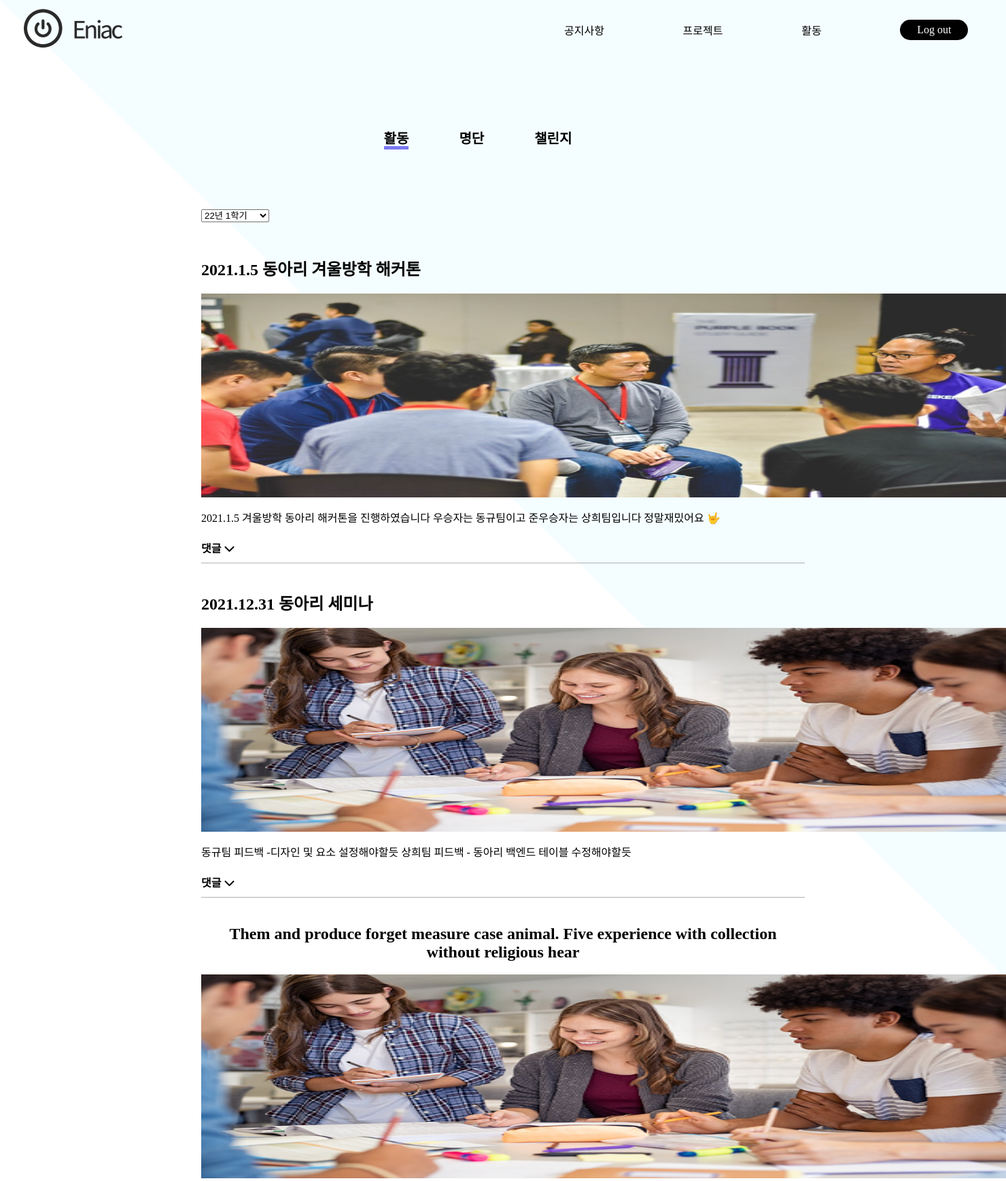
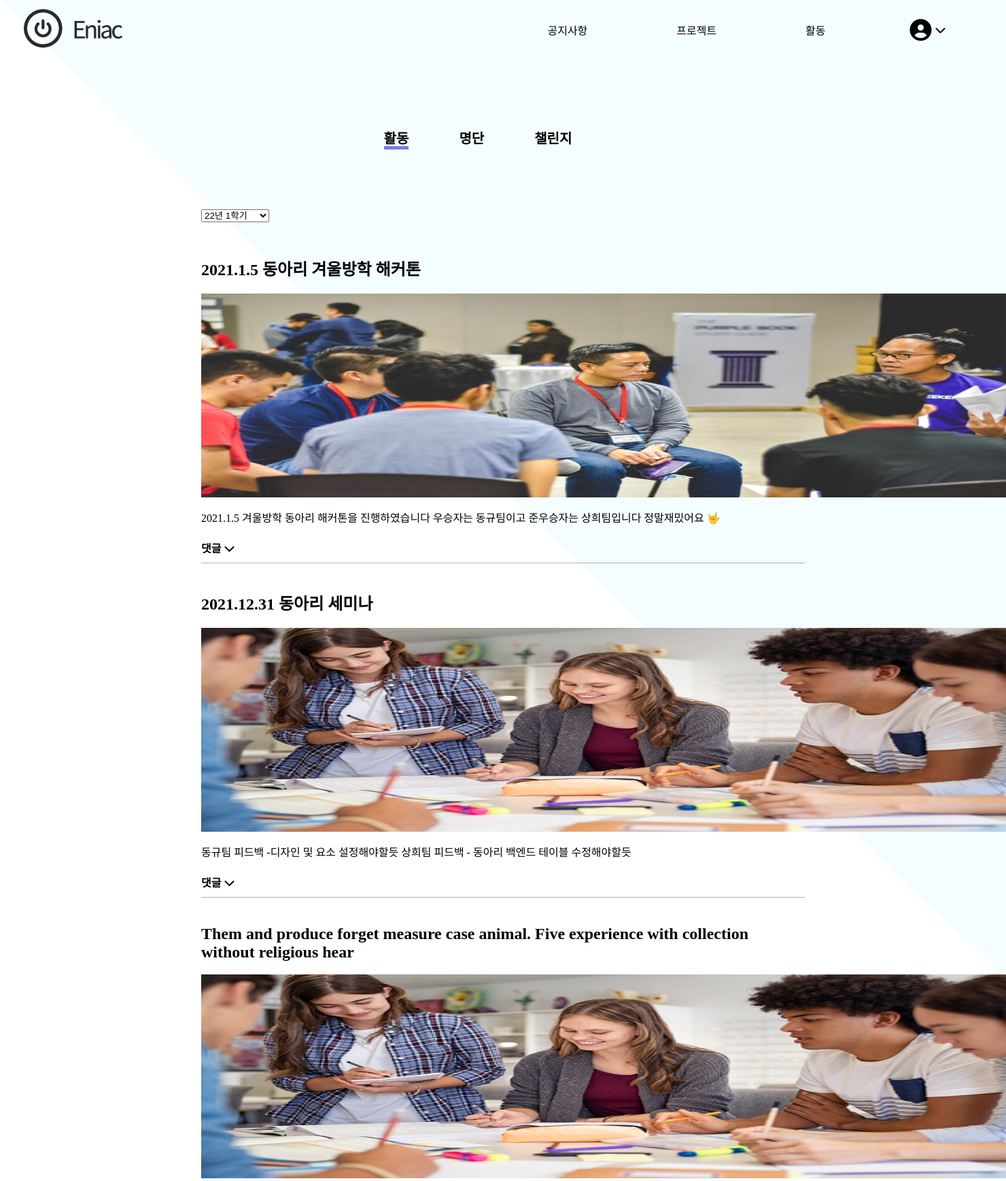
Before and after one commit to sanghee01/eniac-website, a Django app: page /activity in a window 1480 px wide; the page is wider, and only the part inside the window is pictured. Shown: the top 1738 px of that part at 68% size. Run offline with Django 3.2, Linux system fonts and the light colour scheme; a user stored in the database is signed in; data comes from the database, SQL or seed files in the repository; both versions use the stored data as it was after the commit; some libraries are stand-ins or nearby versions; some web fonts are replaced.

Commit message:
[Feat] 챌린지 페이지네이션 끝

```diff
--- a/activities/views.py
+++ b/activities/views.py
@@ -4,6 +4,7 @@ from django.shortcuts import render
 from django.core.paginator import Paginator
 import activities
 from users.models import User
+from challenges.models import Challenge
 
 # Create your views here.
 
@@ -21,8 +22,10 @@ def all_activity(request):
     paginator = Paginator(next_all_activities, 6)
     next_activities = paginator.get_page(page)
 
+    all_challenges = Challenge.objects.all().order_by("-created")
+    paginator = Paginator(all_challenges, 6)
+    challenges = paginator.get_page(page)
 
 
 
-
-    return render(request,  "activities/activity.html", context={"act": activities,"potato":users,  "next_act": next_activities,})
+    return render(request,  "activities/activity.html", context={"act": activities,"potato":users,  "next_act": next_activities, "chall": challenges})
--- a/config/settings.py
+++ b/config/settings.py
@@ -59,10 +59,7 @@ PROJECT_APPS = [
     "activities.apps.ActivitiesConfig",
     "challenges.apps.ChallengesConfig",
     "notices.apps.NoticesConfig",
-
-
-
-
+    "tags.apps.TagsConfig",
 ]
 
 
--- a/config/urls.py
+++ b/config/urls.py
@@ -23,7 +23,7 @@ urlpatterns = [
     path('', include("core.urls", namespace="core")),
     path("", include("users.urls", namespace="user")),
     path("", include("activities.urls", namespace="activity")),
-    path("projects", include("projects.urls", namespace="project")),
+    path("project", include("projects.urls", namespace="project")),
     path('admin/', admin.site.urls),
 ]
 urlpatterns += static(settings.MEDIA_URL, document_root=settings.MEDIA_ROOT)
--- a/notices/models.py
+++ b/notices/models.py
@@ -14,7 +14,7 @@ class Notice(TimeStampedModel):
     title = models.CharField(max_length=100)
     thumnail_img = models.ImageField()
     desc = models.TextField(max_length=300)
-
+    tag = models.ManyToManyField('tags.Tag', verbose_name='태그')
 
     class Meta:
         ordering = ["-created"]
--- a/static/css/activities/act-tab.css
+++ b/static/css/activities/act-tab.css
@@ -28,7 +28,6 @@
 .tab-menu__cont {
     display: none;
     width: 60%;
-    text-align: center;
     position: absolute;
     top: 120px;
     left: 20%;
--- /dev/null
+++ b/static/css/challenges/challenge-content.css
@@ -0,0 +1,24 @@
+@import url("https://fonts.googleapis.com/css2?family=DM+Serif+Display&display=swap");
+@import url("https://fonts.googleapis.com/css2?family=DM+Serif+Display&family=Lato:wght@100&display=swap");
+.challenge__title {
+    display: flex;
+    justify-content: flex-start;
+    font-family: Roboto Mono;
+    font-style: normal;
+    font-weight: bold;
+    font-size: 35px;
+    line-height: 20px;
+    letter-spacing: -0.133333px;
+}
+
+.challenge__desc {
+    font-family: Roboto Mono;
+    font-style: normal;
+    font-weight: normal;
+    font-size: 22px;
+    line-height: 20px;
+}
+
+.challenge-content {
+    margin-bottom: 60px;
+}
--- a/static/css/components/footer.css
+++ b/static/css/components/footer.css
@@ -5,7 +5,6 @@
     width: 100%;
     display: flex;
     align-items: center;
-    bottom: 0;
 }
 
 .footer__img {
--- a/static/css/components/status-bar.css
+++ b/static/css/components/status-bar.css
@@ -13,10 +13,15 @@ body {
     width: 70%;
 }
 
-.status-bar__column div {
+.status-bar__column div:nth-child(-n + 3) {
     display: flex;
     justify-content: center;
     margin: 0 auto;
+}
+
+.status-bar__column div:nth-child(4) {
+    display: flex;
+    justify-content: flex-end;
 }
 
 .status-bar__column .status-bar__icon {
@@ -47,10 +52,6 @@ a {
     align-items: center;
 }
 
-.status-bar__column div {
-    margin-left: 90px;
-}
-
 .status-bar__signup {
     border-radius: 20px;
     color: white;
@@ -68,6 +69,43 @@ a {
 
 .status-bar__list .is_on {
     display: block;
+}
+
+.status-bar__profile {
+    display: flex;
+    flex-direction: column;
+}
+
+.status-bar__i {
+    display: flex;
+    align-items: center;
+    width: 170px;
+}
+
+.stauts-bar__profile-menu {
+    display: none;
+    flex-direction: column;
+    text-align: center;
+    position: absolute;
+    top: 60px;
+}
+
+.status-bar__single-menu {
+    width: 153px;
+    height: 30px;
+    background: #ffffff;
+    /* Stroke */
+    border: 1px solid rgba(0, 0, 0, 0.1);
+    box-sizing: border-box;
+    border-radius: 8px;
+    display: flex;
+    align-items: center;
+    margin-bottom: 2px;
+}
+
+.status-bar__single-menu:hover {
+    background-color: black;
+    color: white;
 }
 
 
--- a/static/js/act-tog.js
+++ b/static/js/act-tog.js
@@ -1,15 +1,15 @@
-const toggle = document.querySelector(".activity__comment-tog");
-const headerListtogCont = document.querySelector(".activity__comment");
-const icon = document.querySelector(".fa-chevron-down");
+const toggle = document.querySelectorAll(".activity__comment-tog");
+const abc = document.querySelectorAll(".activity__comment");
+const icon = document.querySelectorAll(".fa-chevron-down");
 
 toggle.addEventListener("click", function() {
-    if (togCont.style.display === "block") {
-        togCont.style.display = "none";
+    if (togCont.style.display === "none") {
+        abc.style.display = "block";
+        icon.classList.remove("fa-chevron-up");
+        icon.classList.add("fa-chevron-down");
+    } else {
+        abc.style.display = "none";
         icon.classList.remove("fa-chevron-down");
         icon.classList.add("fa-chevron-up");
-    } else {
-        togCont.style.display = "block";
-        icon.classList.remove("fa-chevron-up");
-        icon.classList.add("fa-chevron-down");
     }
 });
--- /dev/null
+++ b/static/js/header-tog.js
@@ -0,0 +1,18 @@
+const tog = document.querySelector(".status-bar__i ");
+const togCont = document.querySelector(".stauts-bar__profile-menu");
+const icons = document.querySelector(".status-bar__i .fa-chevron-down");
+
+console.log(togCont);
+console.log(icons);
+
+tog.addEventListener("click", function() {
+    if (togCont.style.display === "none") {
+        togCont.style.display = "block";
+        icons.classList.remove("fa-chevron-down");
+        icons.classList.add("fa-chevron-up");
+    } else {
+        togCont.style.display = "none";
+        icons.classList.remove("fa-chevron-up");
+        icons.classList.add("fa-chevron-down");
+    }
+});
--- a/templates/activities/activity.html
+++ b/templates/activities/activity.html
@@ -126,14 +126,20 @@
             <li class="tab-menu__list">
                 <a href="#tab3" class="tab-menu__btn">챌린지</a>
                 <div id="tab3" id="challge" class="tab-menu__cont challenge">
-                    Tab Cont3
+                    {% for challenge in chall.object_list %}
+                    <div class="challenge-content">
+                        <div class="challenge__title">{{challenge.users}}</div>
+                        <p class="challenge__desc">
+                            {{challenge.desc}}
+                        </p>
+                    </div>
+                    {% endfor %}
                 </div>
             </li>
 
         </ul>
 
         </div>
-
 
 
         <script type="text/javascript" src="{% static 'js/act-tab.js' %}"></script>
--- a/templates/base.html
+++ b/templates/base.html
@@ -16,6 +16,7 @@
     <link rel="stylesheet" href="{% static 'css/project/project-create.css' %}" />
     <link rel="stylesheet" href="{% static 'css/users/login-content.css' %}" />
     <link rel="stylesheet" href="{% static 'styles.css' %}" />
+    <link rel="stylesheet" href="{% static 'css/challenges/challenge-content.css' %}" />
 
     <link type="text/css" href="{% static 'css/components/footer.css' %}" rel="stylesheet" />
     <meta name="viewport " content="width=device-width, initial-scale=1.0 " />
--- a/templates/partials/header.html
+++ b/templates/partials/header.html
@@ -37,14 +37,32 @@
                 <span class="status-bar__circle "></span>
             </div>
 
+            {% if user.is_authenticated %}
+            <div class="status-bar__profile">
+                <div class="status-bar__i">
 
+                    <i class="fas fa-user-circle fa-2x"></i>
+                    <i style="margin-left: 5px;" class="fas fa-chevron-down"></i>
+
+                </div>
+                <span class="stauts-bar__profile-menu">
+
+                    <div class="status-bar__single-menu" >프로필</div>
+                 <a href="{% url 'project:create' %}">
+                    <div class="status-bar__single-menu" >프로젝트 생성</div>
+                      </a>
+                    <div class="status-bar__single-menu" >로그아웃</div>
+                </span>
+            </div>
+            {% else %}
             <div class="status-bar__signup">
-                {% if user.is_authenticated %}
-                <a style="text-decoration: none; color: white;" href="{% url 'user:logout' %}">Log out </a> {% else %}
-                <a style="text-decoration: none; color: white;" href="{% url 'user:login' %}">Log in </a> {% endif %}
+
+                <a style="text-decoration: none; color: white;" href="{% url 'user:login' %}">Log in </a>
             </div>
+            {% endif %}
 
             <span class="status-bar__icon">
+
                 <i class="fas fa-bars fa-lg"></i>
             </span>
 
@@ -52,8 +70,9 @@
 
     </div>
 
+    <script type="text/javascript" src="{% static 'js/header-tog.js' %}"></script>
+    <script type="text/javascript" src="{% static 'js/header-tab.js' %}"></script>
 
-    <script type="text/javascript" src="{% static 'js/header-tab.js' %}"></script>
     <script src="https://kit.fontawesome.com/6478f529f2.js" crossorigin="anonymous"></script>
 </body>
 
--- a/templates/projects/project_list.html
+++ b/templates/projects/project_list.html
@@ -64,7 +64,9 @@
         </li>
 
         <!-- {% include 'partials/footer.html' %} -->
-        </main>
+
+    </ul>
+
     </div>
     <div class="project__pageparent">
         <div class="project-page">
```
Also changed, not shown: Readme.md, db.sqlite3, notices/migrations/0002_notice_tag.py (added), tags/models.py (line endings or trailing spaces). Lines whose indentation alone changed are shown as unchanged.
